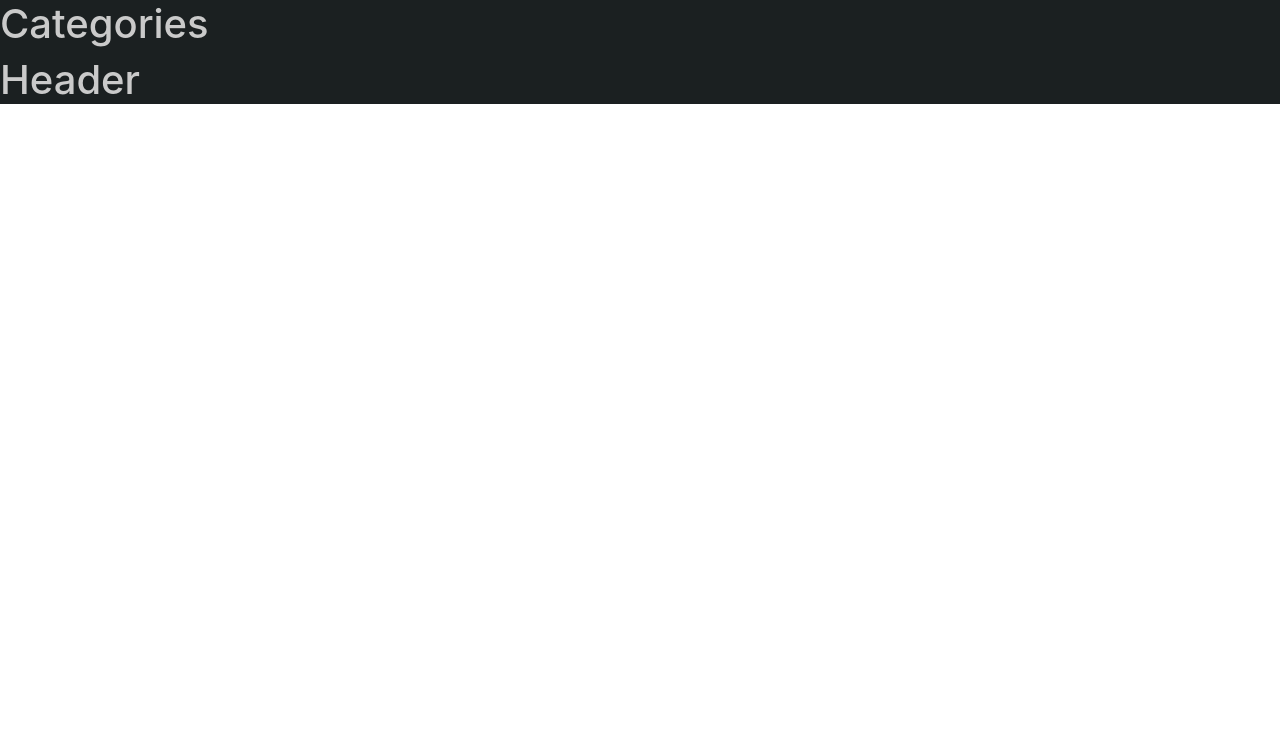
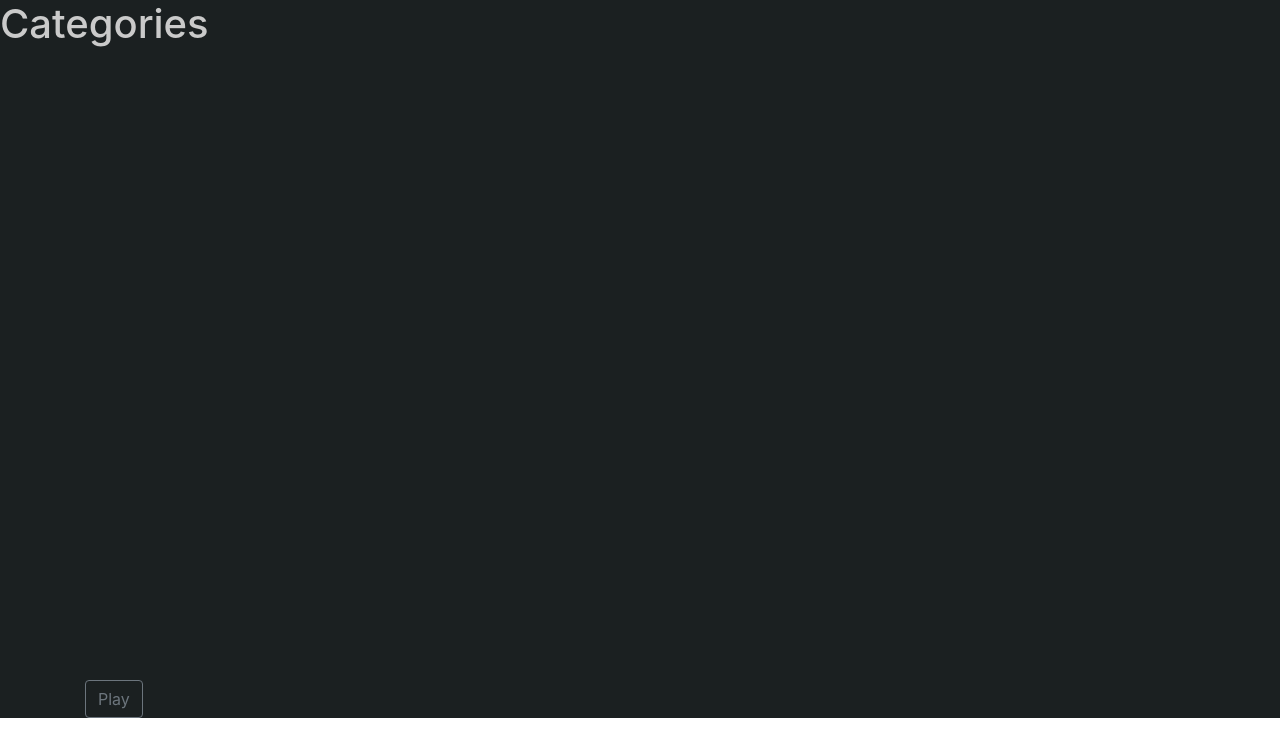
Before and after one commit to diditagain/Docflix, a React (Create React App) app: page /categories in a window 1280 px wide. Shown: the top 756 px of the page. Built offline with nearby package versions, Linux system fonts and the light colour scheme.

Commit message:
player development

```diff
--- a/package.json
+++ b/package.json
@@ -12,6 +12,7 @@
     "react-dom": "^17.0.1",
     "react-owl-carousel": "^2.3.3",
     "react-owl-carousel2": "^0.3.0",
+    "react-player": "^2.8.2",
     "react-router-dom": "^5.2.0",
     "react-scripts": "4.0.2",
     "web-vitals": "^1.1.0"
--- a/src/App.js
+++ b/src/App.js
@@ -6,6 +6,7 @@ import "bootstrap/dist/css/bootstrap.min.css";
 import MainHomepage from "./Components/Homepage/MainHomepage";
 import About from "./Components/About";
 import CategoriesMain from "./Components/Categories/CategoriesMain";
+import MainPlayPage from './Components/Playpage/MainPlayPage'
 import { BrowserRouter as Router, Switch, Route } from "react-router-dom";
 
 function App() {
@@ -21,7 +22,7 @@ function App() {
           </Route>
         </Switch>
       </Router>
-      <h1>Header</h1>
+      <MainPlayPage />
     </div>
   );
 }
--- /dev/null
+++ b/src/Components/Playpage/MainPlayPage.jsx
@@ -0,0 +1,10 @@
+import React from "react";
+import Player from  "./Player";
+
+function MainPlayPage() {
+    return (
+        <Player />
+        )
+}
+
+export default MainPlayPage;
--- /dev/null
+++ b/src/Components/Playpage/Player.jsx
@@ -0,0 +1,51 @@
+import React, { useState } from "react";
+import ReactPlayer from "react-player";
+import { Button, Container, Row, Col } from "react-bootstrap";
+
+function Player() {
+  const videourl = "https://www.youtube.com/watch?v=lfOgm1IcBd0";
+
+  const [playValue, setPlayValue] = useState(true);
+  const [playText, setPlayText] = useState("Play");
+
+  const [playerStyle, setPlayerStyle] =  useState({
+    position: "relative",
+    paddingTop: "56.25%"
+  });
+
+  function changePlayValue() {
+    if (playValue === true) {
+      setPlayValue(false);
+      setPlayText("Play");
+    } else {
+      setPlayValue(true);
+      setPlayText("Pause");
+    }
+  }
+
+  return (
+    <>
+      <Container>
+        <Row className=" justify-content-center ">
+          <Col>
+            <div style={playerStyle}>
+              <ReactPlayer
+                url={videourl}
+                playing={playValue}
+                width="100%"
+                height="100%"
+              />
+            </div>
+            <div>
+              <Button variant="outline-secondary" onClick={changePlayValue}>
+                {playText}
+              </Button>
+            </div>
+          </Col>
+        </Row>
+      </Container>
+    </>
+  );
+}
+
+export default Player;
```
Also changed, not shown: 2 other files (tests, documents, lock files or other folders).
